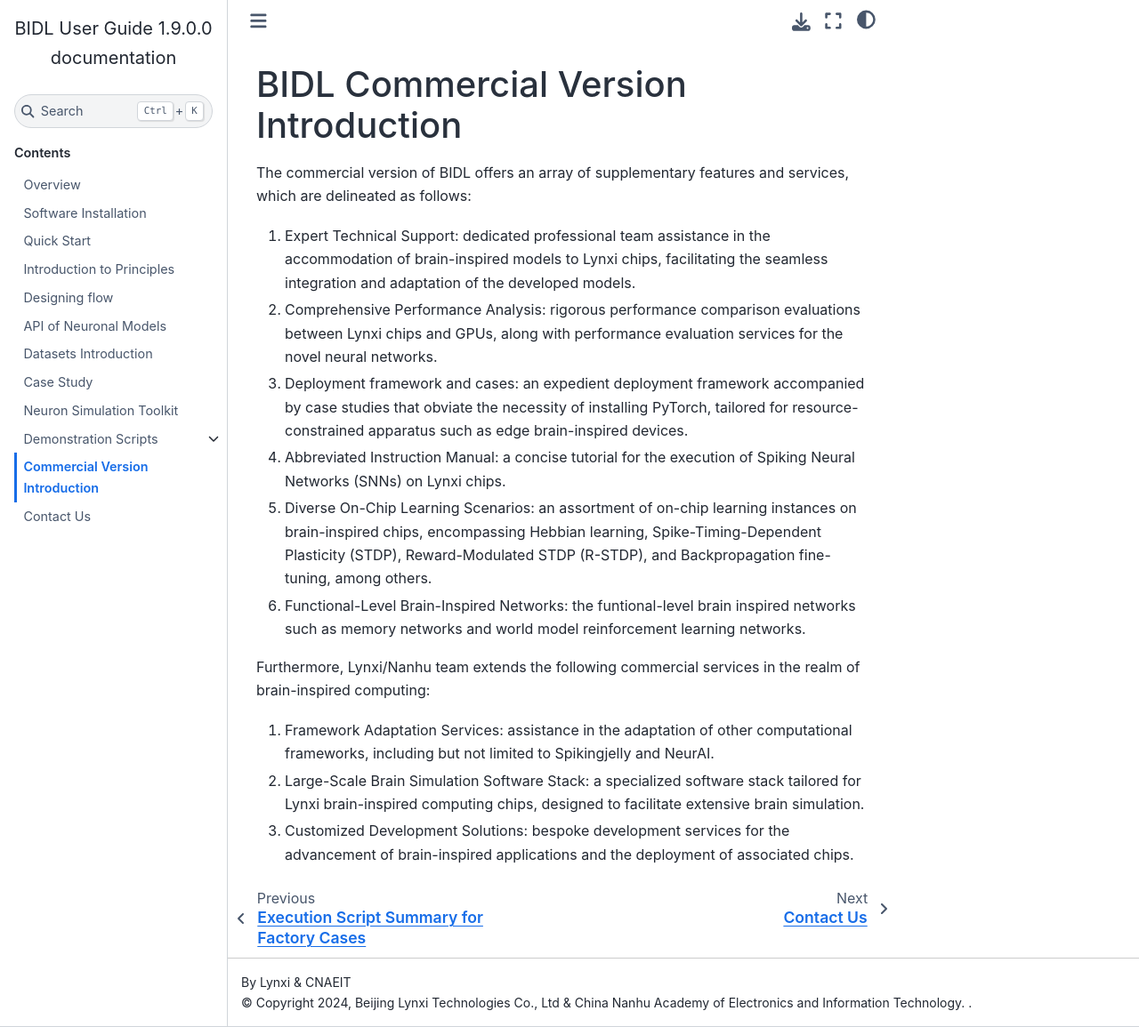
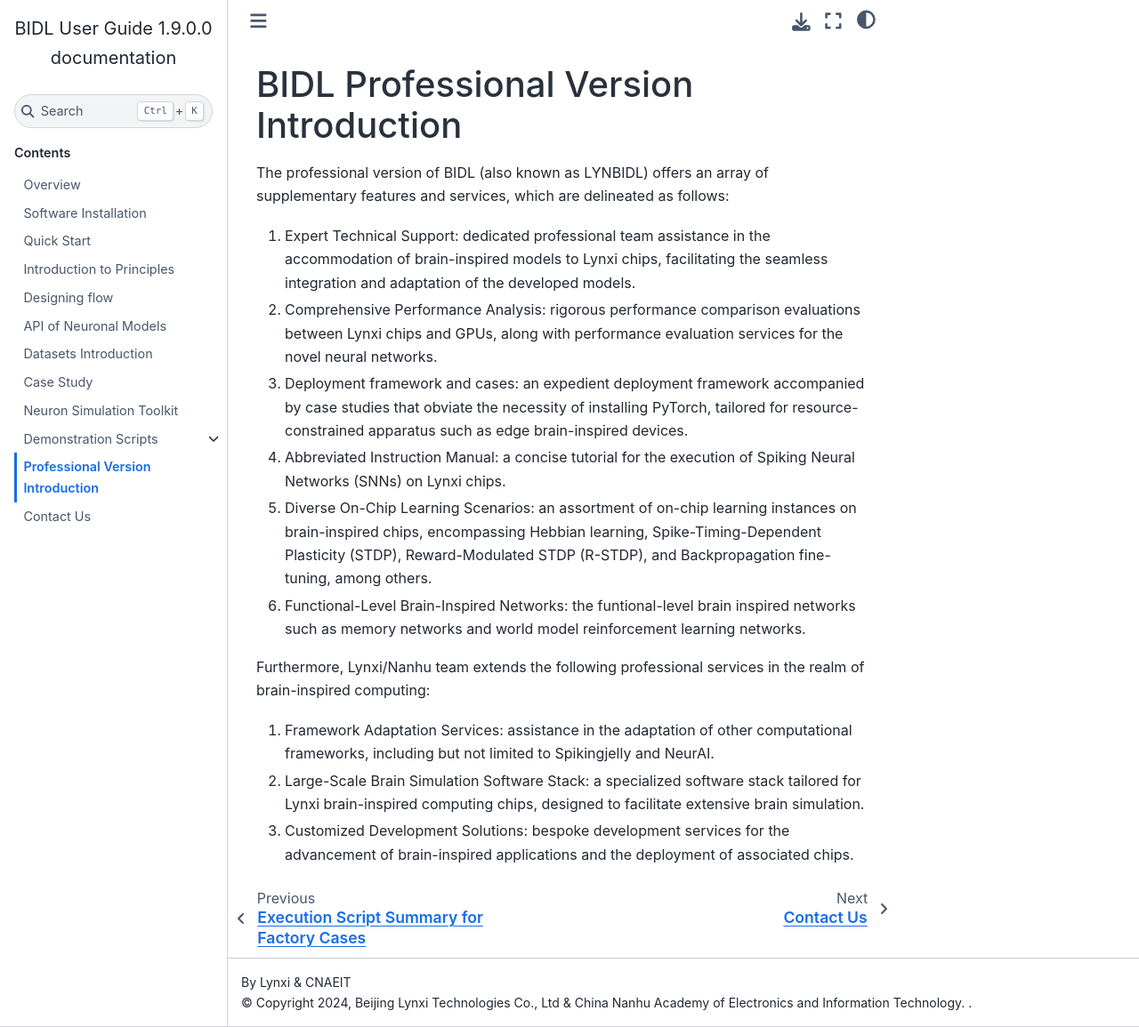
Before and after one commit to LynxiTech/BIDL_doc_en, a Sphinx documentation site: the page built from source/professional_version_introduction.rst, in a window 1280 px wide and 1155 px high. Shown: the whole window at 89% size. Built offline with Sphinx 7.4.7 and the Sphinx Book theme 1.1.4, drawn with Linux system fonts in a browser that asks for light colours; pages that are not in the unit, such as notebooks, are missing from menus.

Commit message:
change description and update git source

```diff
--- a/source/index.rst
+++ b/source/index.rst
@@ -15,5 +15,5 @@
    Case Study<case_study>
    Neuron Simulation Toolkit<neuron_simulation_toolkit>
    Demonstration Scripts <summary_of_execution_script_for_factory-default_cases>
-   Commercial Version Introduction<commercial_version_introduction>
+   Professional Version Introduction<professional_version_introduction>
    Contact Us<contact_us>
--- a/source/install_software.rst
+++ b/source/install_software.rst
@@ -4,14 +4,14 @@
 Acquiring Software
 --------------------------------------------------------------------------------
 
-Visit the `BIDL open-source page <https://github.com/openBII/BIDL>`__
+Visit the `BIDL open-source page <https://github.com/LynxiTech/BIDL>`__
 to obtain the source code project.
 
 **Installation Package**
 
-Clone the https://github.com/openBII/BIDL repository to local directory, such as:
+Clone the https://github.com/LynxiTech/BIDL repository to local directory, such as:
 
-  git clone https://github.com/openBII/BIDL.git
+  git clone https://github.com/LynxiTech/BIDL.git
 
 Note that this package only include project source code;
 for code folder details, refer to :ref:`bidl_folder`.
@@ -104,7 +104,7 @@
 |                 |   Intelligence)                                           |
 |                 |                                                           |
 |                 | Among them, functionalBII and onlinelearning are only     |
-|                 | provided in the commercial version.                       |
+|                 | provided in the professional version.                     |
 +-----------------+-----------------------------------------------------------+
 | lynadapter      | Directory for storing Lynxi chip interface files          |
 +-----------------+-----------------------------------------------------------+
--- a/source/commercial_version_introduction.rst
+++ b/source/professional_version_introduction.rst
@@ -1,7 +1,7 @@
-BIDL Commercial Version Introduction
+BIDL Professional Version Introduction
 ====================================================================================
 
-The commercial version of BIDL offers an array of supplementary features and services, which are delineated as follows:
+The professional version of BIDL (also known as LYNBIDL) offers an array of supplementary features and services, which are delineated as follows:
 
 1. Expert Technical Support: dedicated professional team assistance in the accommodation of brain-inspired models to Lynxi chips, facilitating the seamless integration and adaptation of the developed models.
 
@@ -15,7 +15,7 @@
 
 6. Functional-Level Brain-Inspired Networks: the funtional-level brain inspired networks such as memory networks and world model reinforcement learning networks.
 
-Furthermore, Lynxi/Nanhu team extends the following commercial services in the realm of brain-inspired computing:
+Furthermore, Lynxi/Nanhu team extends the following professional services in the realm of brain-inspired computing:
 
 1. Framework Adaptation Services: assistance in the adaptation of other computational frameworks, including but not limited to Spikingjelly and NeurAI.
 
```
